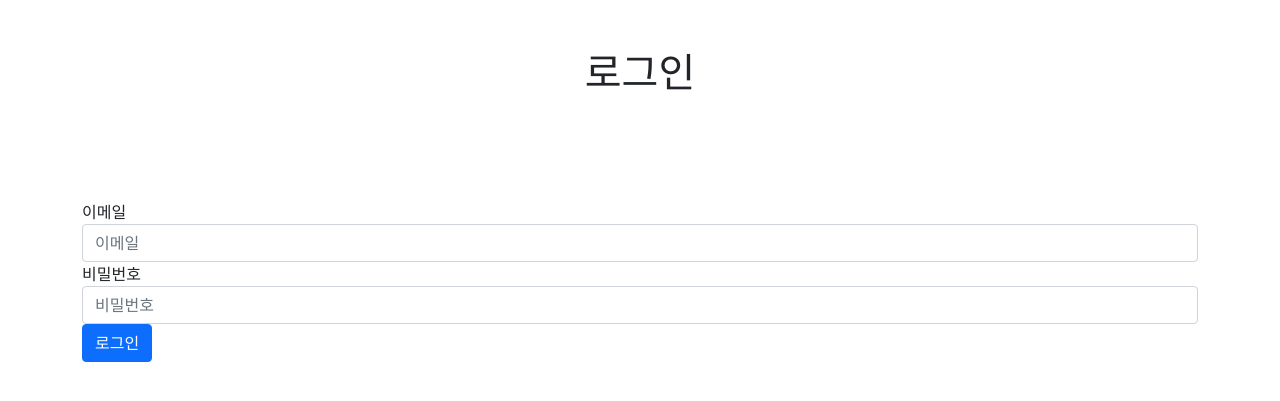
After one commit to hwanseok-dev/the-fast, a Django app: page /login/ in a window 1280 px wide. The commit adds this page. Shown: the top 401 px of the page. Run offline with Django 3.2, Linux system fonts and the light colour scheme.

Commit message:
add login

```diff
--- a/config/urls.py
+++ b/config/urls.py
@@ -1,9 +1,10 @@
 from django.contrib import admin
 from django.urls import path
-from fcuser.views import index, RegisterView
+from fcuser.views import index, RegisterView, LoginView
 
 urlpatterns = [
     path('admin/', admin.site.urls),
     path('', index),
+    path('login/', LoginView.as_view()),
     path('register/', RegisterView.as_view()),
 ]
--- a/fcuser/admin.py
+++ b/fcuser/admin.py
@@ -3,7 +3,7 @@ from .models import Fcuser
 
 
 class FcuserAdmin(admin.ModelAdmin):
-    list_display = ('email',)
+    list_display = ('email', 'password')
 
 
 admin.site.register(Fcuser, FcuserAdmin)
--- a/fcuser/forms.py
+++ b/fcuser/forms.py
@@ -1,5 +1,41 @@
 from django import forms
+from django.contrib.auth.hashers import check_password, make_password
 from .models import Fcuser
+
+
+class LoginForm(forms.Form):
+    email = forms.EmailField(
+        error_messages={
+            'required': '이메일을 입력해주세요.'
+        },
+        max_length=64, label='이메일'
+    )
+    password = forms.CharField(
+        widget=forms.PasswordInput,
+        error_messages={
+            'required': '비밀번호를 입력해주세요.'
+        },
+        label='비밀번호'
+    )
+
+    def clean(self):
+        # https://docs.djangoproject.com/en/3.1/ref/forms/validation/
+        # After to_python(), validate(), and run_validators(),
+        # returns the clean data which is then inserted into the cleaned_data dictionary of the form.
+        cleaned_date = super().clean()
+        email = cleaned_date.get('email')
+        password = cleaned_date.get('password')
+
+        if email and password:
+            try:
+                fcuser = Fcuser.objects.get(email=email)
+            except Fcuser.DoesNotExist:
+                self.add_error('email', '이메일이 없습니다.')
+
+            if not check_password(password, fcuser.password):
+                self.add_error('password', '비밀번호가 틀렸습니다.')
+            else:
+                self.email = fcuser.email
 
 
 class RegisterForm(forms.Form):
@@ -37,6 +73,9 @@ class RegisterForm(forms.Form):
             else:
                 fcuser = Fcuser(
                     email=email,
-                    password=password
+                    password=make_password(password)
                 )
                 fcuser.save()
+                # TODO unique email Integrity Eror
+                # except Fcuser.IntegrityError:
+                #     self.add_error('email', '이미 존재하는 이메일입니다.')
--- a/fcuser/models.py
+++ b/fcuser/models.py
@@ -2,8 +2,8 @@ from django.db import models
 
 
 class Fcuser(models.Model):
-    email = models.EmailField(verbose_name="이메일")
-    password = models.CharField(max_length=64, verbose_name="비밀번호")
+    email = models.EmailField(verbose_name="이메일", unique=True)
+    password = models.CharField(max_length=256, verbose_name="비밀번호")
     register_date = models.DateTimeField(auto_now_add=True, verbose_name="등록 날짜")
 
     def __str__(self):
--- a/fcuser/templates/index.html
+++ b/fcuser/templates/index.html
@@ -1,4 +1,5 @@
 {% extends "base.html" %}
 {% block contents %}
     hello world
+    {{ email }}
 {% endblock %}
--- /dev/null
+++ b/fcuser/templates/login.html
@@ -0,0 +1,34 @@
+{% extends "base.html" %}
+{% block contents %}
+    <div class="row mt-5">
+        <div class="col-12 text-center">
+            <h1>로그인</h1>
+        </div>
+    </div>
+    <div class="row mt-5">
+        <div class="col-12">
+            {{ error }}
+        </div>
+    </div>
+    <div class="row mt-5">
+        <div class="col-12">
+            <form method="POST" action=".">
+                {% csrf_token %}
+                {% for field in form %}
+                    <div class="form-group">
+                        <label for="{{ field.id_for_label }}">
+                            {{ field.label }}
+                        </label>
+                        <input type="{{ field.field.widget.input_type }}" class="form-control" id=
+                                "{{ field.id_for_label }}"
+                               placeholder="{{ field.label }}" name="{{ field.name }}">
+                    </div>
+                    {% if field.errors %}
+                        <span style="color : red">{{ field.errors }}</span>
+                    {% endif %}
+                {% endfor %}
+                <button type="submit" class="btn btn-primary">로그인</button>
+            </form>
+        </div>
+    </div>
+{% endblock %}
--- a/fcuser/views.py
+++ b/fcuser/views.py
@@ -1,10 +1,25 @@
 from django.shortcuts import render
 from django.views.generic.edit import FormView
-from .forms import RegisterForm
+from .forms import RegisterForm, LoginForm
 
 
 def index(request):
-    return render(request, 'index.html')
+    return render(request, 'index.html', {'email': request.session.get('user')})
+
+
+class LoginView(FormView):
+    template_name = 'login.html'
+    form_class = LoginForm
+    success_url = '/'
+
+    def form_valid(self, form):
+        # https://docs.djangoproject.com/en/3.1/topics/class-based-views/generic-editing/
+        # This method is called when valid form data has been POSTed.
+        # It should return an HttpResponse.
+        # 여기서 form은 LoginView와 연결된 LoginForm
+        self.request.session['user'] = form.email
+        # 아래는 form_valid의 기본 구현
+        return super().form_valid(form)
 
 
 class RegisterView(FormView):
```
Also changed, not shown: fcuser/migrations/0002_auto_20210205_1650.py (added), fcuser/migrations/0003_auto_20210205_1707.py (added), fcuser/migrations/0004_auto_20210205_1710.py (added), fcuser/migrations/0005_auto_20210205_1736.py (added).
